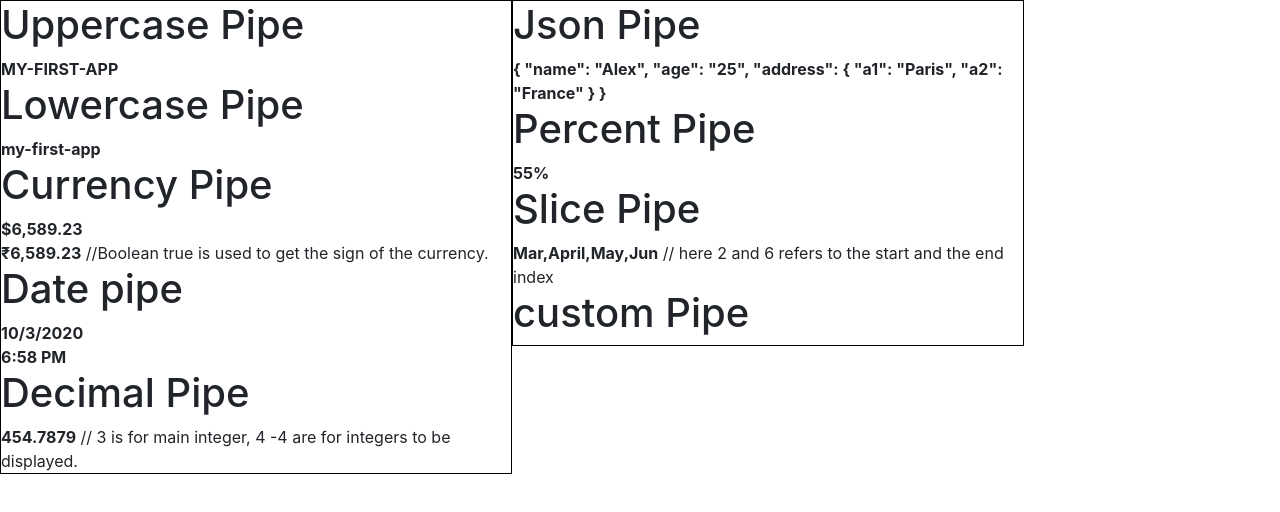
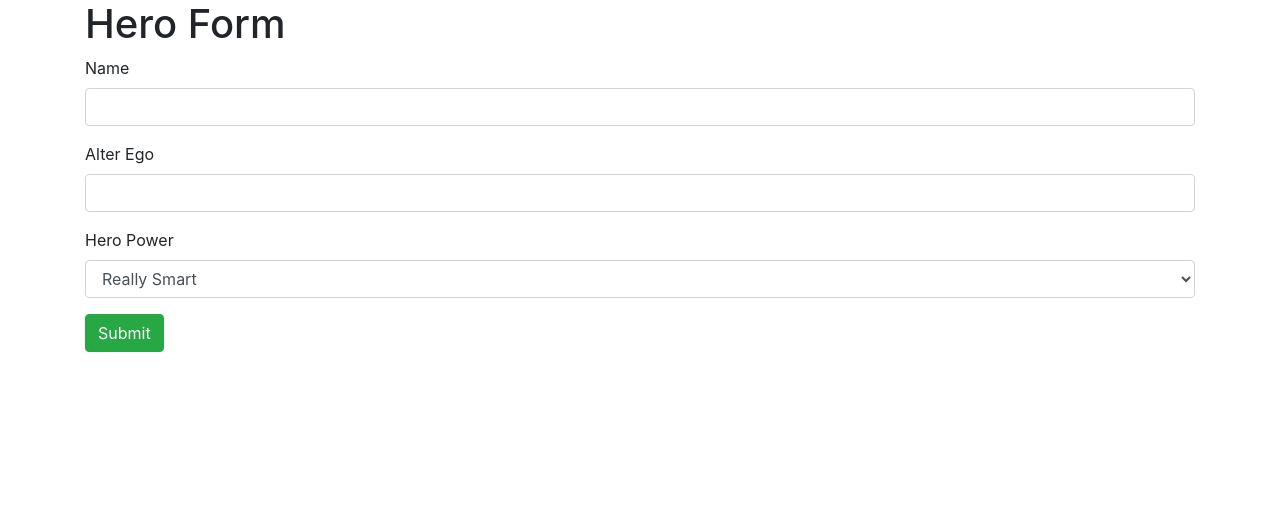
Before and after one commit to pbelokar/AngularFirstApp, an Angular app: page / in a window 1280 px wide. Shown: the top 512 px of the page. Built offline with nearby package versions, Linux system fonts and the light colour scheme.

Commit message:
angular7-forms

```diff
--- /dev/null
+++ b/src/app/angular7-forms/angular7-forms.component.html
@@ -0,0 +1,20 @@
+<div class="container">
+    <h1>Hero Form</h1>
+    <form>
+        <div class="form-group">
+            <label for="name">Name</label>
+            <input type="text" class="form-control" id="name" required>
+        </div>
+        <div class="form-group">
+            <label for="alterEgo">Alter Ego</label>
+            <input type="text" class="form-control" id="alterEgo">
+        </div>
+        <div class="form-group">
+            <label for="power">Hero Power</label>
+            <select class="form-control" id="power" required>
+                <option *ngFor="let pow of powers" [value]="pow">{{pow}}</option>
+            </select>
+        </div>
+        <button type="submit" class="btn btn-success">Submit</button>
+    </form>
+</div>
--- /dev/null
+++ b/src/app/angular7-forms/angular7-forms.component.ts
@@ -0,0 +1,28 @@
+import { Component, OnInit } from '@angular/core';
+import { Hero } from './hero';
+
+@Component({
+  selector: 'app-angular7-forms',
+  templateUrl: './angular7-forms.component.html',
+  styleUrls: ['./angular7-forms.component.css']
+})
+export class Angular7FormsComponent implements OnInit {
+
+  constructor() { }
+
+  powers = ['Really Smart', 'Super Flexible',
+    'Super Hot', 'Weather Changer'];
+
+  model = new Hero(18, "Dr IQ", this.powers[0], "Chuck Overstreet");
+
+  submitted = false;
+
+  onSubmit() { this.submitted = true; }
+
+  // TODO: Remove this when we're done
+  get diagnostic() { return JSON.stringify(this.model); }
+
+  ngOnInit(): void {
+  }
+
+}
--- /dev/null
+++ b/src/app/angular7-forms/hero.ts
@@ -0,0 +1,8 @@
+export class Hero {
+    constructor(
+        public id: number,
+        public name: string,
+        public power: string,
+        public alterEgo?: string
+    ) { }
+}
--- a/src/app/app.component.html
+++ b/src/app/app.component.html
@@ -16,7 +16,8 @@
   <!-- <app-my-directives>Loading..</app-my-directives> -->
   <!-- <app-dynamic-style>Loading..</app-dynamic-style> -->
   <!-- <app-data-binding>Loading ... </app-data-binding> -->
-  <app-angular7-pipe>Loading ..</app-angular7-pipe>
+  <!-- <app-angular7-pipe>Loading ..</app-angular7-pipe> -->
+  <app-angular7-forms>Loading..</app-angular7-forms>
   <script src="https://code.jquery.com/jquery-3.2.1.slim.min.js"
     integrity="sha384-KJ3o2DKtIkvYIK3UENzmM7KCkRr/rE9/Qpg6aAZGJwFDMVNA/GpGFF93hXpG5KkN"
     crossorigin="anonymous"></script>
--- a/src/app/app.module.ts
+++ b/src/app/app.module.ts
@@ -8,6 +8,7 @@ import { MyDirectivesComponent } from './my-directives/my-directives.component';
 import { DynamicStyleComponent } from './dynamic-style/dynamic-style.component';
 import { DataBindingComponent } from './data-binding/data-binding.component';
 import { Angular7PipeComponent } from './angular7-pipe/angular7-pipe.component';
+import { Angular7FormsComponent } from './angular7-forms/angular7-forms.component';
 
 @NgModule({
   declarations: [
@@ -16,7 +17,8 @@ import { Angular7PipeComponent } from './angular7-pipe/angular7-pipe.component';
     MyDirectivesComponent,
     DynamicStyleComponent,
     DataBindingComponent,
-    Angular7PipeComponent
+    Angular7PipeComponent,
+    Angular7FormsComponent
   ],
   imports: [
     BrowserModule,
```
Also changed, not shown: src/app/angular7-forms/angular7-forms.component.css (added).
